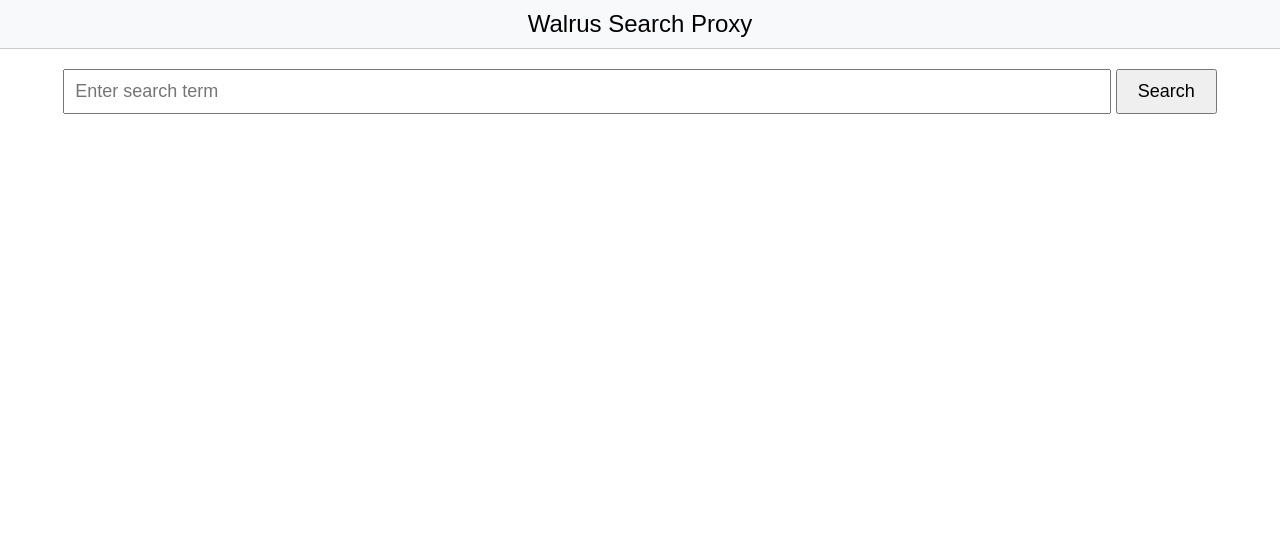
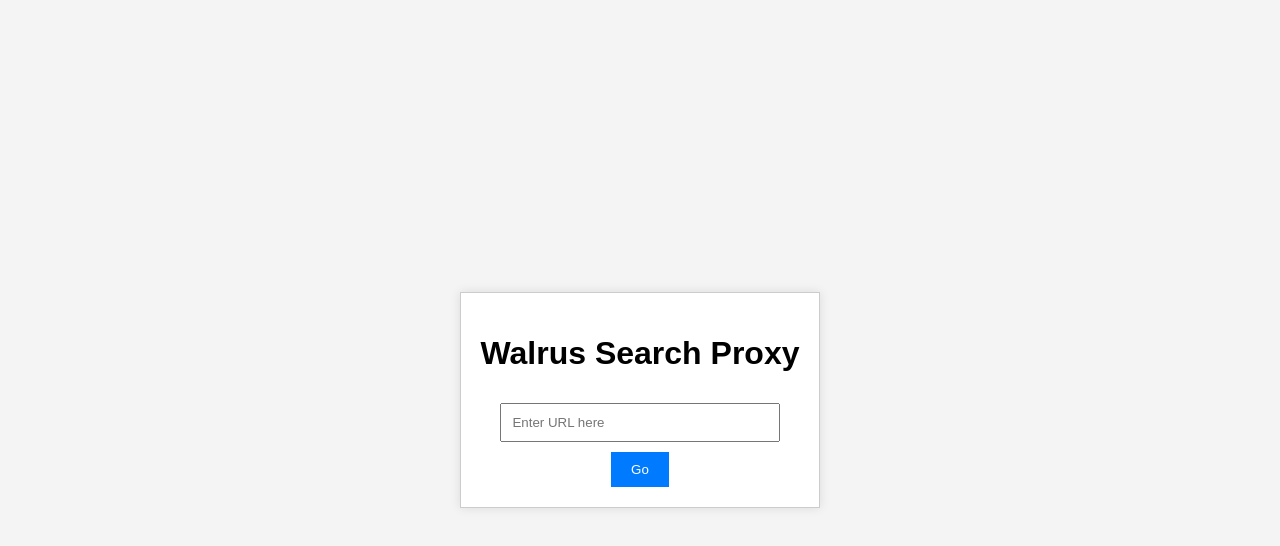
Before and after one commit to WalrusWalrup/search-proxy, a plain HTML site: page index.html in a window 1280 px wide. Drawn offline with Linux system fonts and the light colour scheme.

```diff
--- a/index.html
+++ b/index.html
@@ -6,37 +6,43 @@
     <title>Walrus Search Proxy</title>
     <style>
         body {
+            font-family: Arial, sans-serif;
             margin: 0;
             padding: 0;
-            font-family: Arial, sans-serif;
+            display: flex;
+            justify-content: center;
+            align-items: center;
+            height: 100vh;
+            background-color: #f4f4f4;
         }
-        .header {
-            background-color: #f8f9fa;
-            padding: 10px 20px;
+        #container {
             text-align: center;
-            font-size: 24px;
-            border-bottom: 1px solid #ccc;
-        }
-        form {
-            text-align: center;
-            margin-top: 20px;
+            padding: 20px;
+            border: 1px solid #ccc;
+            background-color: #fff;
+            box-shadow: 0 0 10px rgba(0, 0, 0, 0.1);
         }
         input[type="text"] {
             width: 80%;
             padding: 10px;
-            font-size: 18px;
+            margin: 10px 0;
         }
         button {
             padding: 10px 20px;
-            font-size: 18px;
+            background-color: #007bff;
+            border: none;
+            color: #fff;
+            cursor: pointer;
         }
     </style>
 </head>
 <body>
-    <div class="header">Walrus Search Proxy</div>
-    <form action="/search" method="get">
-        <input type="text" name="query" placeholder="Enter search term" required>
-        <button type="submit">Search</button>
-    </form>
+    <div id="container">
+        <h1>Walrus Search Proxy</h1>
+        <form action="/" method="get">
+            <input type="text" name="url" placeholder="Enter URL here" required>
+            <button type="submit">Go</button>
+        </form>
+    </div>
 </body>
 </html>
```
Also changed, not shown: 1 other file.
